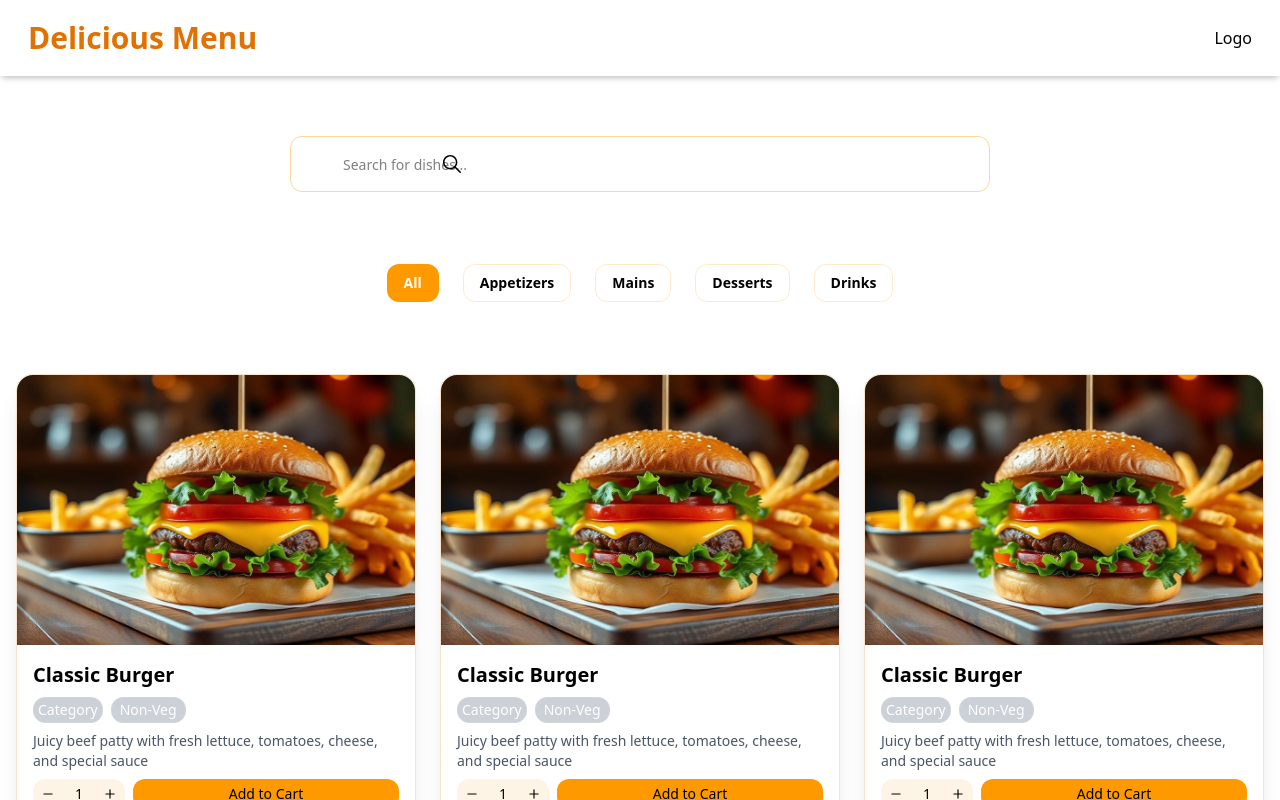
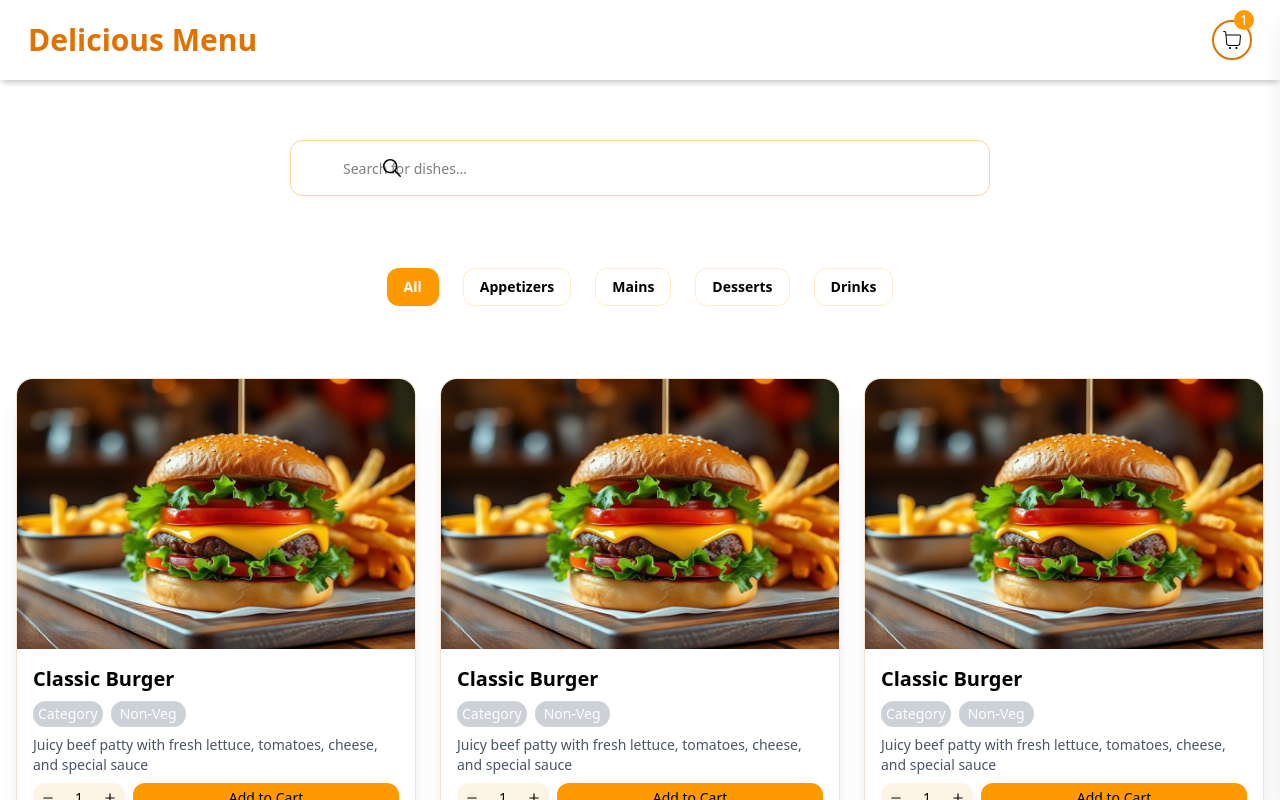
Before and after one commit to SaranshKoirala/Food-Processing-System, a React (Vite) app: page /menu in a window 1280 px wide. Shown: the top 800 px of the page. Built offline with nearby package versions, Linux system fonts and the light colour scheme.

Commit message:
updated the menu page

```diff
--- a/src/Components/FoodCard.jsx
+++ b/src/Components/FoodCard.jsx
@@ -4,7 +4,7 @@ import { FiPlus } from 'react-icons/fi';
 export default function FoodCard({ details }) {
   const { name, image, price, description, category, veg } = details;
   return (
-    <div className='shadow-xl border border-amber-600/20 rounded-2xl w-[400px] h-[450px] text-black'>
+    <div className='shadow-xl border border-amber-600/20 rounded-2xl w-[400px] h-[475px] text-black hover:scale-105 transition-all duration-300'>
       <img
         src='/burger.jpg'
         alt='burger'
--- a/src/Components/Menu.jsx
+++ b/src/Components/Menu.jsx
@@ -1,12 +1,18 @@
 import { useState } from 'react';
 import { IoIosSearch } from 'react-icons/io';
+import { CiShoppingCart } from 'react-icons/ci';
 import FoodCard from './FoodCard';
 
 export default function Menu() {
   const [activeId, setActiveId] = useState(0);
+  const [isCartOpen, setIsCartOpen] = useState(false);
 
   function handleMenuCategory(id) {
     setActiveId(id);
+  }
+
+  function toggleCart() {
+    setIsCartOpen((isOpen) => !isOpen);
   }
 
   const menuCategory = [
@@ -34,7 +40,7 @@ export default function Menu() {
 
   const foodDetails = [
     {
-      id: 111,
+      id: 1,
       name: 'Pizza',
       image: '',
       price: 300,
@@ -44,7 +50,7 @@ export default function Menu() {
       veg: false,
     },
     {
-      id: 111,
+      id: 2,
       name: 'Pizza',
       image: '',
       price: 300,
@@ -54,7 +60,7 @@ export default function Menu() {
       veg: false,
     },
     {
-      id: 111,
+      id: 3,
       name: 'Pizza',
       image: '',
       price: 300,
@@ -64,7 +70,7 @@ export default function Menu() {
       veg: false,
     },
     {
-      id: 111,
+      id: 15,
       name: 'Pizza',
       image: '',
       price: 300,
@@ -74,7 +80,7 @@ export default function Menu() {
       veg: false,
     },
     {
-      id: 111,
+      id: 4,
       name: 'Pizza',
       image: '',
       price: 300,
@@ -84,7 +90,7 @@ export default function Menu() {
       veg: false,
     },
     {
-      id: 111,
+      id: 5,
       name: 'Pizza',
       image: '',
       price: 300,
@@ -94,7 +100,7 @@ export default function Menu() {
       veg: false,
     },
     {
-      id: 111,
+      id: 6,
       name: 'Pizza',
       image: '',
       price: 300,
@@ -104,7 +110,7 @@ export default function Menu() {
       veg: false,
     },
     {
-      id: 111,
+      id: 7,
       name: 'Pizza',
       image: '',
       price: 300,
@@ -114,7 +120,7 @@ export default function Menu() {
       veg: false,
     },
     {
-      id: 111,
+      id: 8,
       name: 'Pizza',
       image: '',
       price: 300,
@@ -124,7 +130,7 @@ export default function Menu() {
       veg: false,
     },
     {
-      id: 111,
+      id: 9,
       name: 'Pizza',
       image: '',
       price: 300,
@@ -134,7 +140,7 @@ export default function Menu() {
       veg: false,
     },
     {
-      id: 111,
+      id: 10,
       name: 'Pizza',
       image: '',
       price: 300,
@@ -144,7 +150,7 @@ export default function Menu() {
       veg: false,
     },
     {
-      id: 111,
+      id: 11,
       name: 'Pizza',
       image: '',
       price: 300,
@@ -154,7 +160,7 @@ export default function Menu() {
       veg: false,
     },
     {
-      id: 111,
+      id: 12,
       name: 'Pizza',
       image: '',
       price: 300,
@@ -164,7 +170,7 @@ export default function Menu() {
       veg: false,
     },
     {
-      id: 111,
+      id: 13,
       name: 'Pizza',
       image: '',
       price: 300,
@@ -174,107 +180,7 @@ export default function Menu() {
       veg: false,
     },
     {
-      id: 111,
-      name: 'Pizza',
-      image: '',
-      price: 300,
-      category: 'pizza',
-      description:
-        'This is the italian pizza replicated with our own magic and perfection.',
-      veg: false,
-    },
-    {
-      id: 111,
-      name: 'Pizza',
-      image: '',
-      price: 300,
-      category: 'pizza',
-      description:
-        'This is the italian pizza replicated with our own magic and perfection.',
-      veg: false,
-    },
-    {
-      id: 111,
-      name: 'Pizza',
-      image: '',
-      price: 300,
-      category: 'pizza',
-      description:
-        'This is the italian pizza replicated with our own magic and perfection.',
-      veg: false,
-    },
-    {
-      id: 111,
-      name: 'Pizza',
-      image: '',
-      price: 300,
-      category: 'pizza',
-      description:
-        'This is the italian pizza replicated with our own magic and perfection.',
-      veg: false,
-    },
-    {
-      id: 111,
-      name: 'Pizza',
-      image: '',
-      price: 300,
-      category: 'pizza',
-      description:
-        'This is the italian pizza replicated with our own magic and perfection.',
-      veg: false,
-    },
-    {
-      id: 111,
-      name: 'Pizza',
-      image: '',
-      price: 300,
-      category: 'pizza',
-      description:
-        'This is the italian pizza replicated with our own magic and perfection.',
-      veg: false,
-    },
-    {
-      id: 111,
-      name: 'Pizza',
-      image: '',
-      price: 300,
-      category: 'pizza',
-      description:
-        'This is the italian pizza replicated with our own magic and perfection.',
-      veg: false,
-    },
-    {
-      id: 111,
-      name: 'Pizza',
-      image: '',
-      price: 300,
-      category: 'pizza',
-      description:
-        'This is the italian pizza replicated with our own magic and perfection.',
-      veg: false,
-    },
-    {
-      id: 111,
-      name: 'Pizza',
-      image: '',
-      price: 300,
-      category: 'pizza',
-      description:
-        'This is the italian pizza replicated with our own magic and perfection.',
-      veg: false,
-    },
-    {
-      id: 111,
-      name: 'Pizza',
-      image: '',
-      price: 300,
-      category: 'pizza',
-      description:
-        'This is the italian pizza replicated with our own magic and perfection.',
-      veg: false,
-    },
-    {
-      id: 111,
+      id: 14,
       name: 'Pizza',
       image: '',
       price: 300,
@@ -290,10 +196,51 @@ export default function Menu() {
         <h1 className='font-semibold text-amber-600 text-3xl'>
           Delicious Menu
         </h1>
-        <p>Logo</p>
+
+        {/* Cart */}
+        <div
+          className='group relative flex justify-center items-center hover:bg-amber-600 border-2 border-amber-600 rounded-full w-10 h-10 cursor-pointer'
+          onClick={toggleCart}>
+          <CiShoppingCart className='font-semibold group-hover:text-white text-2xl' />
+          <p className='-top-3 -right-1 absolute flex justify-center items-center bg-amber-500 rounded-full w-5 h-5 text-white text-sm'>
+            1
+          </p>
+        </div>
+
+        {/* Sidebar */}
+        <div
+          className={`fixed top-0 right-0 h-full w-[400px] bg-white shadow-xl transition-transform duration-300 z-50
+        ${isCartOpen ? 'translate-x-0' : 'translate-x-full'}`}>
+          <div className='relative flex justify-between items-center p-4'>
+            <h2 className='font-semibold text-xl'>Your Order</h2>
+            <button
+              onClick={toggleCart}
+              className='-top-1 right-4 absolute p-1 text-2xl'>
+              ×
+            </button>
+          </div>
+
+          {/* Cart Items Here */}
+          <div className='flex flex-col justify-center items-center p-4 h-[80%] text-gray-400'>
+            {isCartOpen ? (
+              <>
+                <CiShoppingCart className='font-extrabold text-6xl' />
+                <p className='text-sm'>Your cart is empty</p>
+              </>
+            ) : (
+              <></>
+            )}
+          </div>
+        </div>
+
+        {isCartOpen && (
+          <div
+            onClick={toggleCart}
+            className='z-40 fixed inset-0 backdrop-blur-sm brightness-50'></div>
+        )}
       </nav>
       <div className='relative flex flex-col justify-center items-center gap-18'>
-        <IoIosSearch className='top-4 left-110 absolute text-2xl' />
+        <IoIosSearch className='top-4 left-95 absolute text-2xl' />
         <input
           type='search'
           className='px-13 py-2 border border-amber-500/40 rounded-xl focus:outline-amber-500 w-[700px] h-14 text-sm'
@@ -315,7 +262,7 @@ export default function Menu() {
         </ul>
         <div className='gap-6 grid grid-cols-3 grid-flow-row'>
           {foodDetails.map((item) => (
-            <FoodCard details={item} />
+            <FoodCard details={item} key={item.id} />
           ))}
         </div>
       </div>
```
